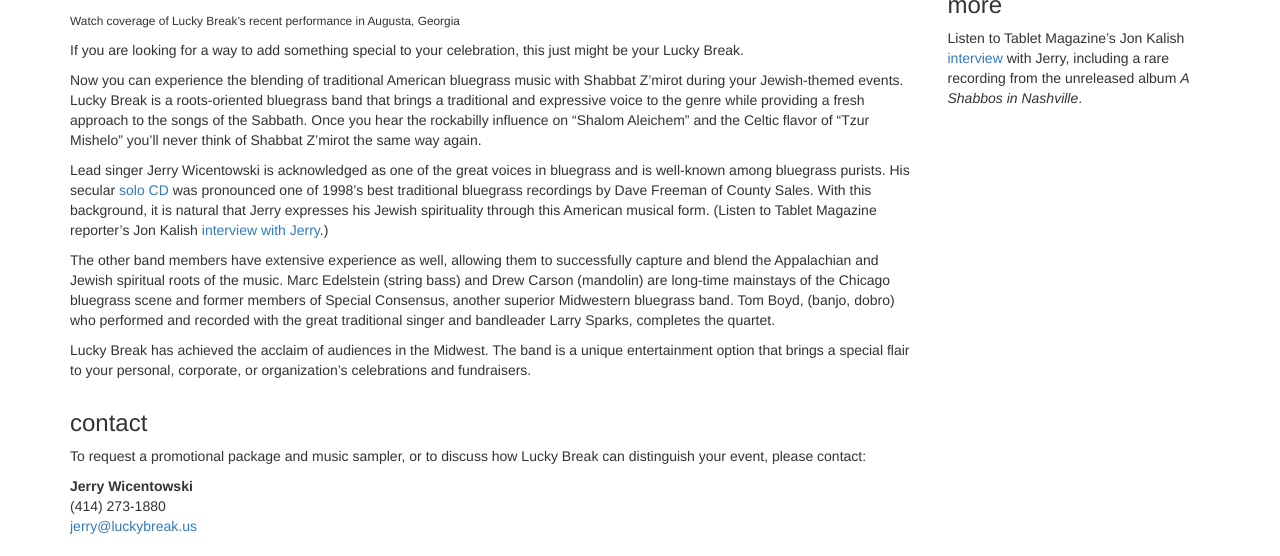
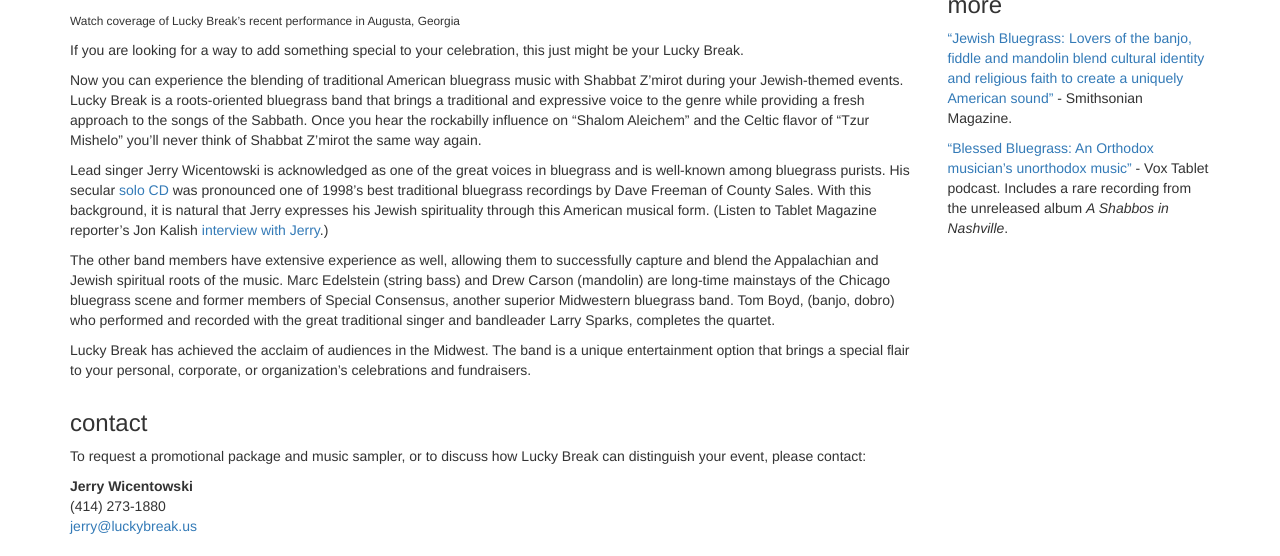
Before and after one commit to joewiz/luckybreak.us, a Jekyll site: the page built from uniquely.html, in a window 1280 px wide and 900 px high, scrolled down 607 px, cut to the strip 344-900 px from the top of the window. Built offline with Jekyll 4.4.1, drawn with Linux system fonts in a browser that asks for light colours; nearby versions of some CDN libraries; comment, search, counter and statistics services are not loaded.

Commit message:
added link to smithsonian mag, corrected typo

```diff
--- a/index.html
+++ b/index.html
@@ -61,9 +61,6 @@ title: Lucky Break
             <h3>more</h3>
             <p>Explore Lucky Break’s <a href="uniquely.html"
                     >Uniquely American, Uniquely Jewish</a> side.</p>
-            <p>Listen to Tablet Magazine reporter’s Jon Kalish <a
-                    href="http://www.tabletmag.com/podcasts/21468/blessed-bluegrass/"
-                    >interview with Jerry</a>.</p>
         </div>
     </div>
 </div>
--- a/uniquely.html
+++ b/uniquely.html
@@ -63,9 +63,13 @@ title: Uniquely American, Uniquely Jewish
         </div>
         <div id="more">
             <h3>more</h3>
-            <p>Listen to Tablet Magazine’s Jon Kalish <a
-                href="http://www.tabletmag.com/podcasts/21468/blessed-bluegrass/">interview</a> with
-            Jerry, including a rare recording from the unreleased album <em>A Shabbos in
+            <p>
+                <a href="http://www.smithsonianmag.com/arts-culture/Jewish-Bluegrass.html">“Jewish
+                    Bluegrass: Lovers of the banjo, fiddle and mandolin blend cultural identity and
+                    religious faith to create a uniquely American sound”</a> - Smithsonian Magazine.</p>
+            <p><a href="http://www.tabletmag.com/podcasts/21468/blessed-bluegrass/">“Blessed
+                    Bluegrass: An Orthodox musician’s unorthodox music”</a> - Vox Tablet podcast.
+                Includes a rare recording from the unreleased album <em>A Shabbos in
                 Nashville</em>.</p>
         </div>
     </div>
```
Also changed, not shown: other parts of index.html (+1 -1 lines).
